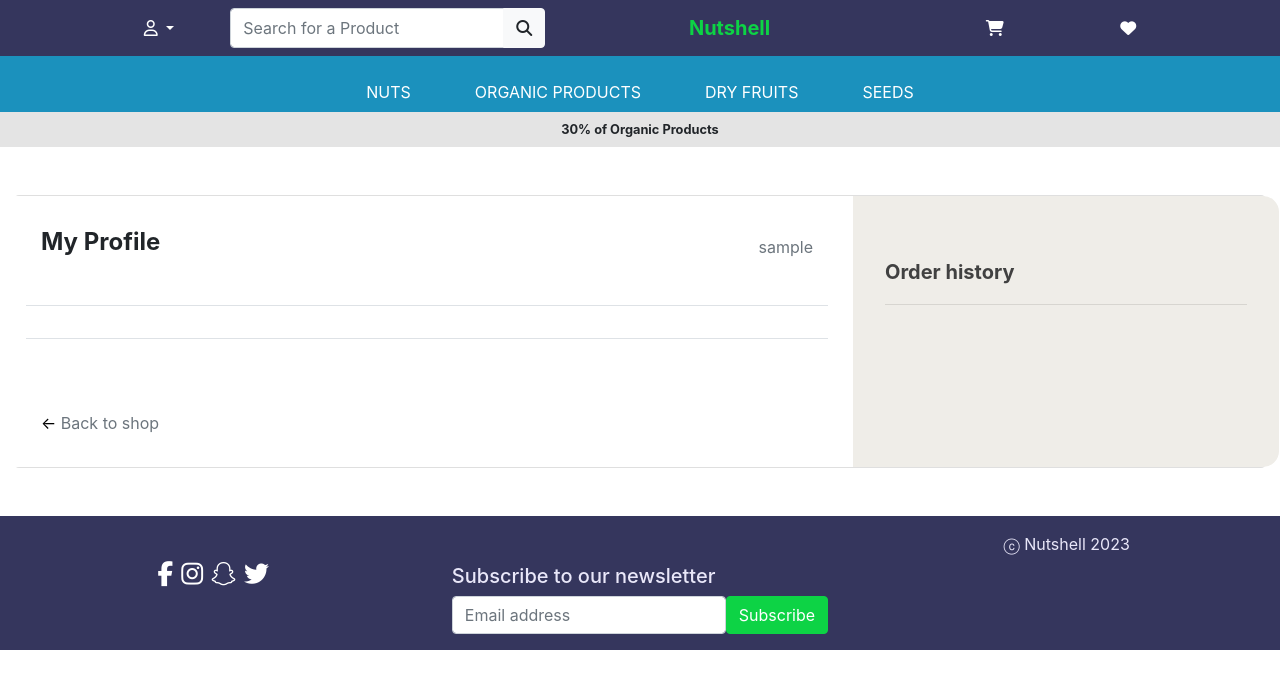
After one commit to jalalk1244/nutshell, a Django app: page /profile/ in a window 1280 px wide. The commit adds this page. Shown: the top 689 px of the page. Run offline with Django 3.2, Linux system fonts and the light colour scheme; the visitor is signed in with stand-in values (Sample User, id 1); data comes from the database, SQL or seed files in the repository; some libraries are stand-ins or nearby versions.

Commit message:
Create a profile page and add receiver to the profile model

```diff
--- a/nutshell/urls.py
+++ b/nutshell/urls.py
@@ -25,4 +25,5 @@ urlpatterns = [
     path('products/', include('products.urls')),
     path('bag/', include('bag.urls')),
     path('checkout/', include('checkout.urls')),
+    path('profile/', include('profiles.urls')),
 ] + static(settings.MEDIA_URL, document_root=settings.MEDIA_ROOT)
--- a/profiles/models.py
+++ b/profiles/models.py
@@ -25,3 +25,14 @@ class UserProfile(models.Model):
 
     def __str__(self):
         return self.user.username
+
+
+@receiver(post_save, sender=User)
+def create_or_update_user_profile(sender, instance, created, **kwargs):
+    '''
+    Create or update the user profile
+    '''
+    if created:
+        UserProfile.objects.create(user=instance)
+    # Existing users: just save the profile
+    instance.userprofile.save()
--- /dev/null
+++ b/profiles/templates/profiles/profile.html
@@ -0,0 +1,35 @@
+{% extends 'base.html' %}
+{% load static %}
+{% load crispy_forms_tags %}
+
+{% block extra_css %}
+    <link rel="stylesheet" href="{% static 'bag/css/bag.css' %}" type="text/css">
+{% endblock %}
+
+{% block content %}
+    <section class="container-fluid my-5">
+        <div class="card">
+            <div class="row">
+                <div class="col-md-8 cart">
+                    <div class="title">
+                        <div class="row">
+                            <div class="col"><h4><b>My Profile</b></h4></div>
+                            <div class="col align-self-center text-right text-muted">{{ profile }}</div>
+                        </div>
+                    </div>
+                    <div class="row border-top border-bottom">
+                        <div class="row main align-items-center">
+
+                        </div>
+
+                    </div>
+                    <div class="back-to-shop"><a href="{% url 'products' %}">&leftarrow; <span class="text-muted">Back to shop</span></a></div>
+                </div>
+                <div class="col-md-4 summary">
+                    <div><h5><b>Order history</b></h5></div>
+                    <hr>
+                </div>
+            </div>
+        </div>
+    </section>
+{% endblock %}
--- /dev/null
+++ b/profiles/urls.py
@@ -0,0 +1,7 @@
+from django.urls import path
+from . import views
+
+
+urlpatterns = [
+    path('', views.profile, name='profile'),
+]
--- a/profiles/views.py
+++ b/profiles/views.py
@@ -1,3 +1,13 @@
-from django.shortcuts import render
+from django.shortcuts import render, get_object_or_404
 
-# Create your views here.
+from .models import UserProfile
+
+
+def profile(request):
+    '''View for rendering the profile page'''
+    profile = get_object_or_404(UserProfile, user=request.user)
+
+    context = {
+        'profile': profile,
+    }
+    return render(request, 'profiles/profile.html', context)
--- a/templates/base.html
+++ b/templates/base.html
@@ -61,7 +61,7 @@
           </a>
           <div class="dropdown-menu account-dropdown" aria-labelledby="navbarDropdown1">
             {% if user.is_authenticated %}
-            <a class="dropdown-item" href="">My Profile</a>
+            <a class="dropdown-item" href="{% url 'profile' %}">My Profile</a>
             <a class="dropdown-item" href="{% url 'account_logout' %}">Logout</a>
             {% if user.is_staff %}
             <a class="dropdown-item" href="{% url 'admin:index' %}">Admin page</a>
@@ -105,7 +105,7 @@
                 </a>
                 <div class="dropdown-menu account-dropdown" aria-labelledby="navbarDropdown">
                   {% if user.is_authenticated %}
-                  <a class="dropdown-item" href="">My Profile</a>
+                  <a class="dropdown-item" href="{% url 'profile' %}">My Profile</a>
                   <a class="dropdown-item" href="{% url 'account_logout' %}">Logout</a>
                   {% if user.is_staff %}
                     <a class="dropdown-item" href="{% url 'admin:index' %}">Admin page</a>
```
Also changed, not shown: templates/account/email_confirm.html (+8 -2 lines).
